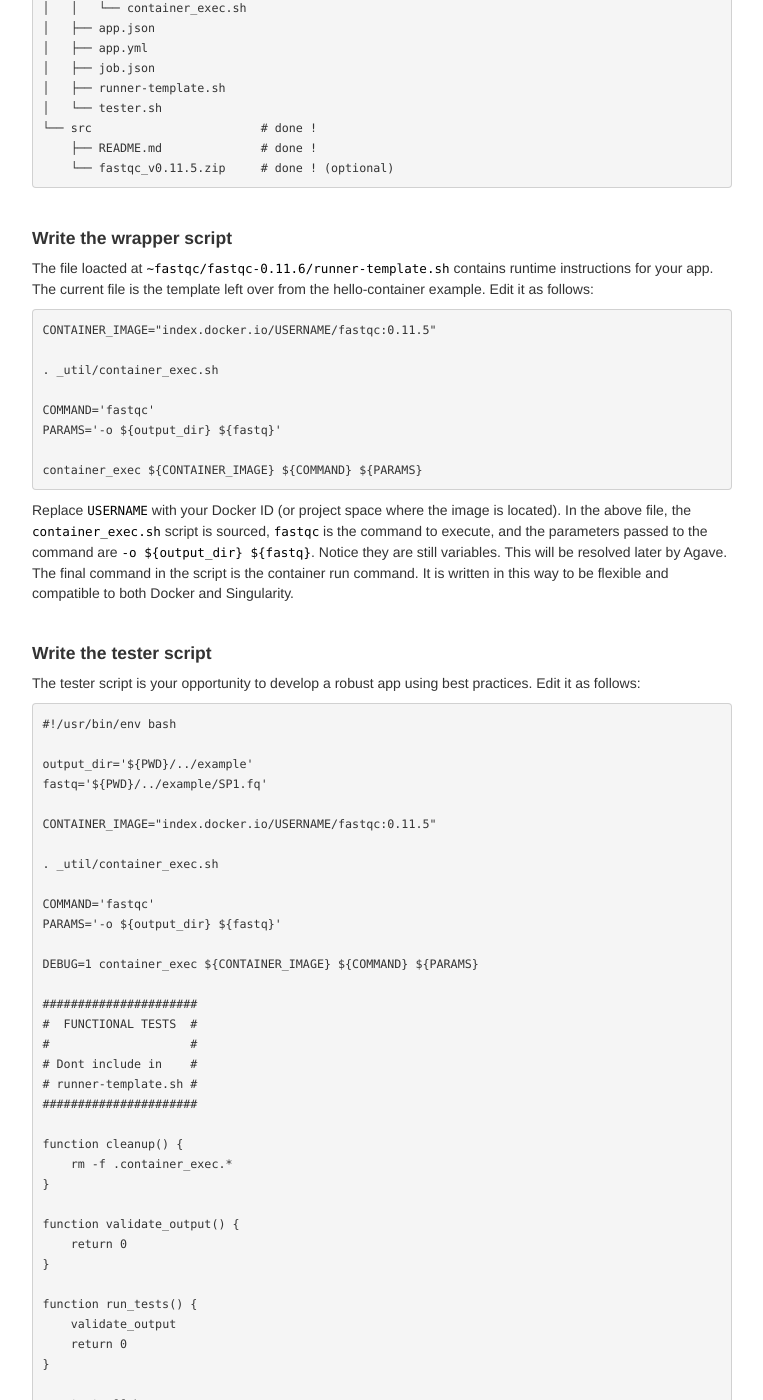
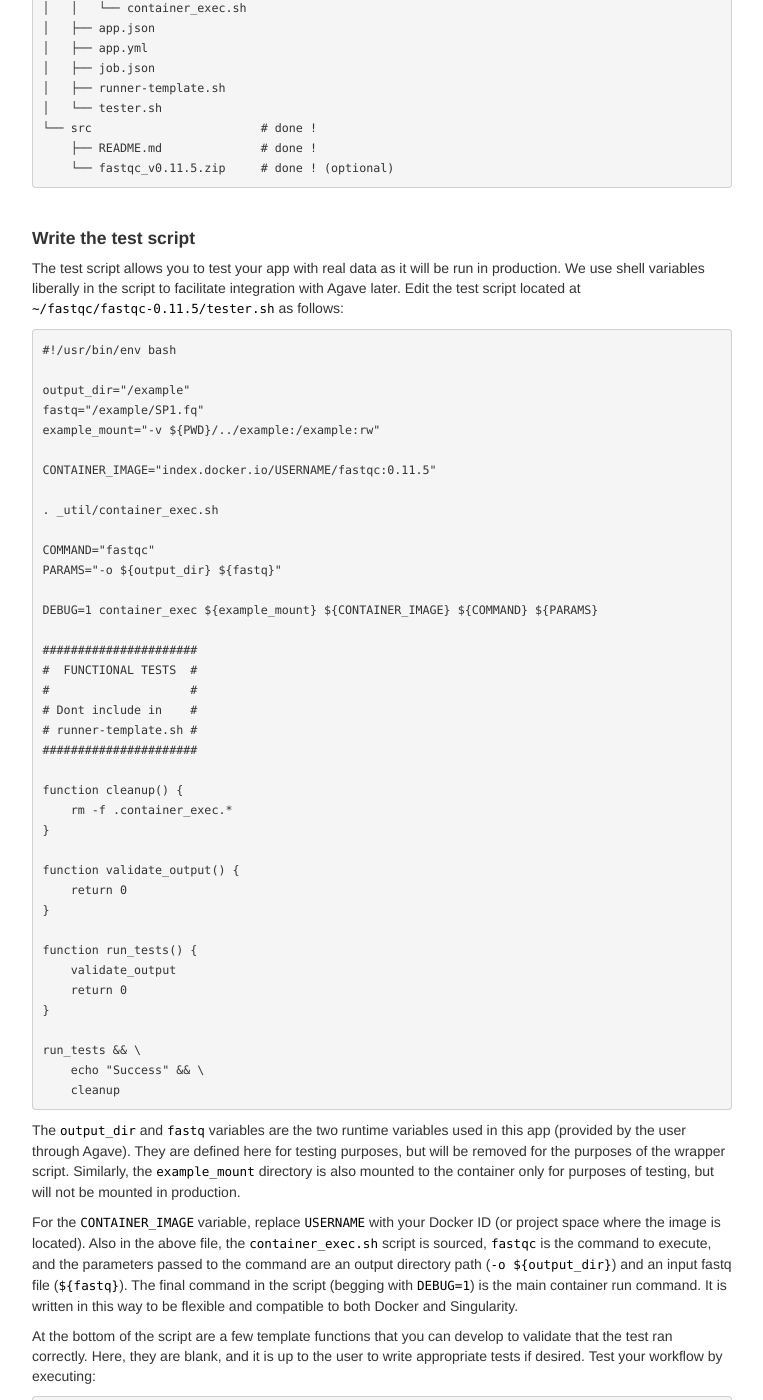
Before and after one commit to SD2E/api-user-guide, a Jekyll site: the page built from docs/create_application_03.md, in a window 1280 px wide and 1400 px high, scrolled down 395 px. Shown: the whole window, without its empty margins (258-1021 px from the left). Built offline with Jekyll 4.4.1, drawn with Linux system fonts in a browser that asks for light colours; some of the changed text lies outside the part shown.

Commit message:
most of the content done on build wrapper and test scripts

````diff
--- a/docs/create_application_03.md
+++ b/docs/create_application_03.md
@@ -28,49 +28,27 @@ fastqc/
 ```
 
 <br>
-#### Write the wrapper script
+#### Write the test script
 
-The file loacted at `~fastqc/fastqc-0.11.6/runner-template.sh` contains runtime
-instructions for your app. The current file is the template left over from the
-hello-container example. Edit it as follows:
-```
-CONTAINER_IMAGE="index.docker.io/USERNAME/fastqc:0.11.5"
-
-. _util/container_exec.sh
-
-COMMAND='fastqc'
-PARAMS='-o ${output_dir} ${fastq}'
-
-container_exec ${CONTAINER_IMAGE} ${COMMAND} ${PARAMS}
-```
-
-Replace `USERNAME` with your Docker ID (or project space where the image is
-located). In the above file, the `container_exec.sh` script is sourced, `fastqc`
-is the command to execute, and the parameters passed to the command are `-o
-${output_dir} ${fastq}`. Notice they are still variables. This will be resolved
-later by Agave. The final command in the script is the container run command.
-It is written in this way to be flexible and compatible to both Docker and
-Singularity.
-
-<br>
-#### Write the tester script
-
-The tester script is your opportunity to develop a robust app using best
-practices. Edit it as follows:
+The test script allows you to test your app with real data as it will be run in
+production. We use shell variables liberally in the script to facilitate
+integration with Agave later. Edit the test script located at
+`~/fastqc/fastqc-0.11.5/tester.sh` as follows:
 ```
 #!/usr/bin/env bash
 
-output_dir='${PWD}/../example'
-fastq='${PWD}/../example/SP1.fq'
+output_dir="/example"
+fastq="/example/SP1.fq"
+example_mount="-v ${PWD}/../example:/example:rw"
 
 CONTAINER_IMAGE="index.docker.io/USERNAME/fastqc:0.11.5"
 
 . _util/container_exec.sh
 
-COMMAND='fastqc'
-PARAMS='-o ${output_dir} ${fastq}'
+COMMAND="fastqc"
+PARAMS="-o ${output_dir} ${fastq}"
 
-DEBUG=1 container_exec ${CONTAINER_IMAGE} ${COMMAND} ${PARAMS}
+DEBUG=1 container_exec ${example_mount} ${CONTAINER_IMAGE} ${COMMAND} ${PARAMS}
 
 ######################
 #  FUNCTIONAL TESTS  #
@@ -97,17 +75,63 @@ run_tests && \
     cleanup
 ```
 
-The same lines in `runner_template.sh` are included in the top of this file. Also
-included are a bash shebang, the variables `output_dir` and `fastq` are set to
-the location of the example data, and template functional tests are at the bottom.
-You can test your workflow by executing:
+The `output_dir` and `fastq` variables are the two runtime variables used in this
+app (provided by the user through Agave). They are defined here for testing
+purposes, but will be removed for the purposes of the wrapper script. Similarly,
+the `example_mount` directory is also mounted to the container only for purposes
+of testing, but will not be mounted in production.
+
+For the `CONTAINER_IMAGE` variable,
+replace `USERNAME` with your Docker ID (or project space where the image is
+located). Also in the above file, the `container_exec.sh` script is sourced, `fastqc`
+is the command to execute, and the parameters passed to the command are an
+output directory path (`-o ${output_dir}`) and an input fastq file (`${fastq}`).
+The final command in the script (begging with `DEBUG=1`) is the main container
+run command. It is written in this way to be flexible and compatible to both
+Docker and Singularity.
+
+At the bottom of the script are a few template functions that you can develop
+to validate that the test ran correctly. Here,
+they are blank, and it is up to the user to write appropriate tests if desired.
+Test your workflow by executing:
 ```
 % bash tester.sh
++ docker run --rm --user=0:20 -v /Users/username/fastqc/fastqc-0.11.5:/ home:rw -w /home -v /Users/username/fastqc/fastqc-0.11.5/../example:/ex ample:rw index.docker.io/USERNAME/fastqc:0.11.5 fastqc -o /example /example/SP1.fq
+Started analysis of SP1.fq
+Analysis complete for SP1.fq
++ '[' '!' -z 1 ']'
++ set +x
+Success
 ```
 
-Make sure the variable definitions and your current working directory resolve
-correctly.
+A successful test will result in `SP1_fastqc.html` and `SP1_fastqc.zip` files generated in the `~/fastqc/example/` folder. (Make sure not to confuse old output files with new output files - check the time stamps or remove the output and run again).
 
+<br>
+#### Write the wrapper script
+
+The file loacted at `~/fastqc/fastqc-0.11.6/runner-template.sh` contains runtime
+instructions for your app in Agave. Essentially, it is a subset of your test
+script. Copy the test script to `runner_template.sh` and retain only the following
+lines:
+```
+CONTAINER_IMAGE="index.docker.io/USERNAME/fastqc:0.11.5"
+
+. _util/container_exec.sh
+
+COMMAND="fastqc"
+PARAMS="-o ${output_dir} ${fastq}"
+
+container_exec ${CONTAINER_IMAGE} ${COMMAND} ${PARAMS}
+```
+
+(Replace `USERNAME` with your Docker ID).
+Notice now we do not define `output_dir` or `fastq`, as those will be defined
+by Agave. We also do not mount our example data into the Docker container,
+as that will be taken care of in production.
+
+Proceed to [Add your app to the sd2e tenant](create_application_04.md)
+
+Go back to [Create Custom Applications](create_application.md)
 
 ---
 Return to the [API Documentation Overview](../index.md)
````
